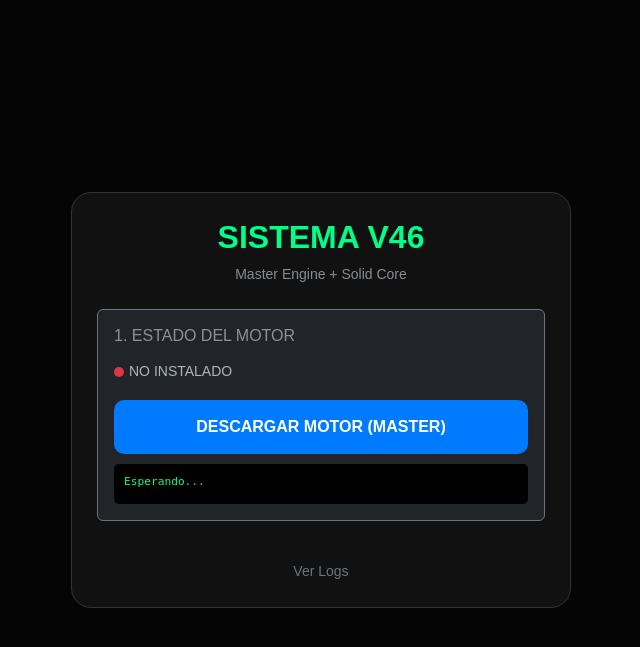
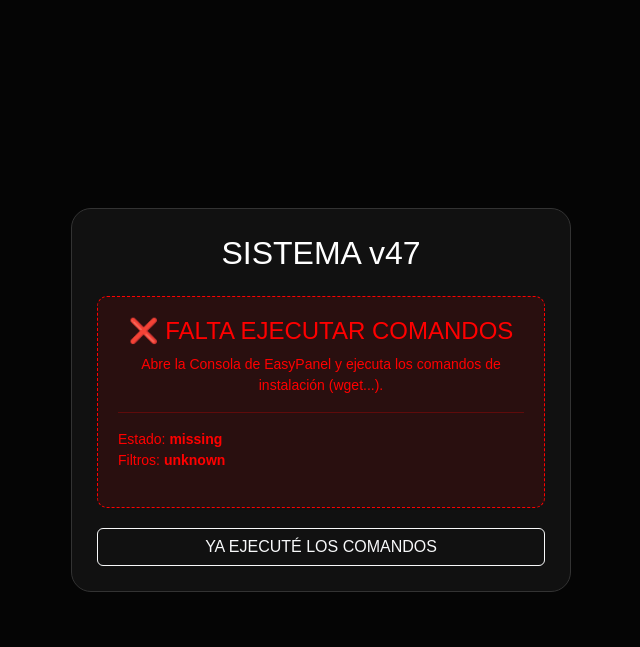
Before and after one commit to fermalhe983-cell/video-tool, a PHP site: page / in a window 1280 px wide. Shown: the top 647 px of the page, without its empty margins (319-959 px from the left). Run offline with PHP 8.4, Linux system fonts and the light colour scheme.

Commit message:
Update index.php

```diff
--- a/index.php
+++ b/index.php
@@ -1,24 +1,22 @@
 <?php
 // ==========================================
-// VIRAL REELS MAKER v46.0 (MASTER ENGINE + SOLID CORE)
-// Solución: Usa la versión 'GIT-MASTER' de FFmpeg que sí tiene 'drawtext'.
-// Elimina efectos de memoria (Blur) para evitar archivos corruptos (moov atom).
+// VIRAL REELS MAKER v47.0 (TERMINAL ENGINE)
+// Usa el motor 'ffmpeg' de 77MB que acabas de instalar manualmente.
 // ==========================================
 
-// Configuración de Servidor
+// Configuración Servidor Potente
 @ini_set('upload_max_filesize', '2048M');
 @ini_set('post_max_size', '2048M');
-@ini_set('max_execution_time', 1800);
-@ini_set('memory_limit', '2048M');
+@ini_set('max_execution_time', 1200);
+@ini_set('memory_limit', '4096M');
 @ini_set('display_errors', 0);
 
-// Directorios
+// Rutas
 $baseDir = __DIR__;
 $uploadDir = $baseDir . '/uploads';
 $processedDir = $baseDir . '/processed';
 $jobsDir = $baseDir . '/jobs';
-$binDir = $baseDir . '/bin';
-$ffmpegBin = $binDir . '/ffmpeg';
+$ffmpegBin = $baseDir . '/ffmpeg'; // TU ARCHIVO INSTALADO
 $logoPath = $baseDir . '/logo.png';
 $fontPath = $baseDir . '/font.ttf';
 $audioPath = $baseDir . '/news.mp3';
@@ -28,7 +26,6 @@ $logFile = $baseDir . '/ffmpeg_log.txt';
 if (!file_exists($uploadDir)) mkdir($uploadDir, 0777, true);
 if (!file_exists($processedDir)) mkdir($processedDir, 0777, true);
 if (!file_exists($jobsDir)) mkdir($jobsDir, 0777, true);
-if (!file_exists($binDir)) mkdir($binDir, 0777, true);
 
 // Limpieza
 foreach ([$uploadDir, $processedDir, $jobsDir] as $dir) {
@@ -39,64 +36,24 @@ foreach ([$uploadDir, $processedDir, $jobsDir] as $dir) {
 
 $action = $_GET['action'] ?? '';
 
-// ---> DIAGNÓSTICO MOTOR
+// ---> DIAGNÓSTICO
 $engineStatus = 'missing';
+$filterCheck = 'unknown';
+
 if (file_exists($ffmpegBin)) {
-    if (filesize($ffmpegBin) > 30000000) $engineStatus = 'installed'; // La versión Master pesa >30MB
-    else $engineStatus = 'corrupt';
-}
+    if (filesize($ffmpegBin) > 40000000) {
+        $engineStatus = 'installed';
+        if (!is_executable($ffmpegBin)) chmod($ffmpegBin, 0775);
 
-// ---> DESCARGAR MOTOR MASTER (La versión completa que tiene drawtext)
-if ($action === 'download_engine') {
-    header('Content-Type: application/json');
-
-    // URL de la versión GIT (Completa)
-    $url = "https://johnvansickle.com/ffmpeg/builds/ffmpeg-git-amd64-static.tar.xz";
-    $tarFile = $baseDir . '/master.tar.xz';
-
-    $fp = fopen($tarFile, 'w+');
-    $ch = curl_init($url);
-    curl_setopt($ch, CURLOPT_TIMEOUT, 900); // 15 minutos de timeout
-    curl_setopt($ch, CURLOPT_FILE, $fp);
-    curl_setopt($ch, CURLOPT_FOLLOWLOCATION, true);
-    curl_exec($ch);
-    $httpCode = curl_getinfo($ch, CURLINFO_HTTP_CODE);
-    curl_close($ch);
-    fclose($fp);
-
-    if ($httpCode !== 200 || filesize($tarFile) < 1000000) {
-        echo json_encode(['status'=>'error', 'msg'=>'Error descarga. Revisa internet.']); exit;
+        $check = shell_exec($ffmpegBin . " -filters 2>&1");
+        if (strpos($check, 'drawtext') !== false) {
+            $filterCheck = 'ok';
+        } else {
+            $filterCheck = 'bad_version';
+        }
+    } else {
+        $engineStatus = 'too_small';
     }
-
-    shell_exec("tar -xf " . escapeshellarg($tarFile) . " -C " . escapeshellarg($binDir));
-
-    $subDirs = glob($binDir . '/ffmpeg-*-static');
-    if (!empty($subDirs)) {
-        rename($subDirs[0] . '/ffmpeg', $ffmpegBin);
-        chmod($ffmpegBin, 0775);
-        shell_exec("rm -rf " . escapeshellarg($subDirs[0]));
-        unlink($tarFile);
-        echo json_encode(['status'=>'success']);
-    } else {
-        echo json_encode(['status'=>'error', 'msg'=>'Error al descomprimir Master.']);
-    }
-    exit;
-}
-
-// ---> TESTEAR MOTOR
-if ($action === 'test_engine') {
-    header('Content-Type: application/json');
-    if (!file_exists($ffmpegBin)) { echo json_encode(['status'=>'error', 'msg'=>'Falta motor']); exit; }
-    $output = shell_exec($ffmpegBin . " -version 2>&1");
-    // Buscamos si soporta drawtext
-    $filters = shell_exec($ffmpegBin . " -filters 2>&1");
-
-    if (strpos($filters, 'drawtext') !== false) {
-        echo json_encode(['status'=>'success', 'msg'=>'¡MOTOR PERFECTO! (Texto activado)']);
-    } else {
-        echo json_encode(['status'=>'error', 'msg'=>'Motor instalado pero sin soporte de texto.']);
-    }
-    exit;
 }
 
 // ---> DESCARGA
@@ -106,7 +63,7 @@ if ($action === 'download' && isset($_GET['file'])) {
     if (file_exists($filePath)) {
         if (ob_get_level()) ob_end_clean();
         header('Content-Type: video/mp4');
-        header('Content-Disposition: attachment; filename="VIRAL_MASTER_'.date('Hi').'.mp4"');
+        header('Content-Disposition: attachment; filename="VIRAL_FINAL_'.date('Hi').'.mp4"');
         header('Content-Length: ' . filesize($filePath));
         readfile($filePath);
         exit;
@@ -117,9 +74,11 @@ if ($action === 'download' && isset($_GET['file'])) {
 if ($action === 'upload' && $_SERVER['REQUEST_METHOD'] === 'POST') {
     header('Content-Type: application/json');
 
-    if (!file_exists($ffmpegBin)) { echo json_encode(['status'=>'error', 'msg'=>'Falta motor.']); exit; }
+    if ($engineStatus !== 'installed') {
+        echo json_encode(['status'=>'error', 'msg'=>'No encuentro el archivo ffmpeg.']); exit;
+    }
 
-    $jobId = uniqid('v46_');
+    $jobId = uniqid('v47_');
     $ext = pathinfo($_FILES['videoFile']['name'], PATHINFO_EXTENSION);
     $inputFile = "$uploadDir/{$jobId}_in.$ext";
     $outputFileName = "{$jobId}_viral.mp4";
@@ -127,7 +86,7 @@ if ($action === 'upload' && $_SERVER['REQUEST_METHOD'] === 'POST') {
     $jobFile = "$jobsDir/$jobId.json";
 
     if (!move_uploaded_file($_FILES['videoFile']['tmp_name'], $inputFile)) {
-        echo json_encode(['status'=>'error', 'msg'=>'Error al subir archivo.']); exit;
+        echo json_encode(['status'=>'error', 'msg'=>'Error subida PHP.']); exit;
     }
     chmod($inputFile, 0777);
 
@@ -144,7 +103,7 @@ if ($action === 'upload' && $_SERVER['REQUEST_METHOD'] === 'POST') {
     if(count($lines) > 3) { $lines = array_slice($lines, 0, 3); $lines[2] .= ".."; }
     $count = count($lines);
 
-    // Ajustes 720p (Equilibrio)
+    // Ajustes 720p
     if ($count == 1) { $barH = 160; $fSize = 75; $yPos = [90]; }
     elseif ($count == 2) { $barH = 240; $fSize = 65; $yPos = [70, 145]; }
     else { $barH = 300; $fSize = 55; $yPos = [60, 130, 200]; }
@@ -156,11 +115,10 @@ if ($action === 'upload' && $_SERVER['REQUEST_METHOD'] === 'POST') {
     $mirrorCmd = $useMirror ? ",hflip" : "";
     $filter = "";
 
-    // 1. FONDO SÓLIDO (CLAVE PARA EVITAR CRASH)
-    // El "blur" consume demasiada RAM. Usamos negro #000000.
+    // 1. FONDO NEGRO SÓLIDO
     $filter .= "color=c=black:s=720x1280[bg];";
 
-    // 2. VIDEO CENTRAL
+    // 2. VIDEO ESCALADO
     $filter .= "[0:v]scale=720:1280:force_original_aspect_ratio=decrease{$mirrorCmd}[fg];";
 
     // 3. MEZCLA
@@ -170,7 +128,7 @@ if ($action === 'upload' && $_SERVER['REQUEST_METHOD'] === 'POST') {
     // 4. BARRA
     $filter .= "{$lastStream}drawbox=x=0:y=40:w=iw:h={$barH}:color=black@0.9:t=fill";
 
-    // 5. TEXTO (Ahora sí funcionará con el motor Master)
+    // 5. TEXTO
     if ($useFont && !empty($lines)) {
         $fontSafe = str_replace('\\', '/', realpath($fontPath));
         foreach ($lines as $i => $line) {
@@ -191,7 +149,7 @@ if ($action === 'upload' && $_SERVER['REQUEST_METHOD'] === 'POST') {
         $filter .= "{$lastStream}copy[vfinal]";
     }
 
-    // 7. AUDIO (Separador ';' añadido)
+    // 7. AUDIO
     if ($audioPath) {
         $mIdx = $useLogo ? "2" : "1";
         $filter .= ";[{$mIdx}:a]volume=0.15[bgm];[0:a]volume=1.0[voice];[voice][bgm]amix=inputs=2:duration=first:dropout_transition=2[afinal]";
@@ -199,10 +157,10 @@ if ($action === 'upload' && $_SERVER['REQUEST_METHOD'] === 'POST') {
         $filter .= ";[0:a]atempo=1.0[afinal]";
     }
 
-    // EJECUCIÓN (Usamos el binario descargado)
+    // EJECUCIÓN
     $cmd = "nice -n 10 " . escapeshellarg($ffmpegBin) . " -y $inputs -filter_complex \"$filter\" -map \"$lastStream\" -map \"[afinal]\" -c:v libx264 -preset ultrafast -threads 2 -crf 27 -pix_fmt yuv420p -c:a aac -b:a 128k -movflags +faststart " . escapeshellarg($outputFile) . " >> $logFile 2>&1 &";
 
-    file_put_contents($logFile, "\n--- JOB $jobId (MASTER) ---\nCMD: $cmd\n", FILE_APPEND);
+    file_put_contents($logFile, "\n--- JOB $jobId ---\nCMD: $cmd\n", FILE_APPEND);
     exec($cmd);
 
     file_put_contents($jobFile, json_encode(['status' => 'processing', 'file' => $outputFileName, 'start' => time()]));
@@ -210,7 +168,7 @@ if ($action === 'upload' && $_SERVER['REQUEST_METHOD'] === 'POST') {
     exit;
 }
 
-// ---> ESTADO
+// ---> STATUS
 if ($action === 'status') {
     $id = preg_replace('/[^a-z0-9_]/', '', $_GET['jobId']);
     $jFile = "$jobsDir/$id.json";
@@ -225,7 +183,7 @@ if ($action === 'status') {
         } else {
             $logTail = shell_exec("tail -n 3 " . escapeshellarg($logFile));
             if (strpos($logTail, 'Error') !== false || strpos($logTail, 'Invalid') !== false) {
-                 echo json_encode(['status' => 'error', 'msg' => 'Error Motor: ' . substr($logTail, 0, 100)]);
+                 echo json_encode(['status' => 'error', 'msg' => 'FFmpeg Error: ' . substr($logTail, 0, 100)]);
             } elseif (time() - $data['start'] > 900) {
                  echo json_encode(['status' => 'error', 'msg' => 'Timeout.']);
             } else {
@@ -242,88 +200,73 @@ if ($action === 'status') {
 <head>
     <meta charset="UTF-8">
     <meta name="viewport" content="width=device-width, initial-scale=1.0">
-    <title>Viral v46 Master</title>
+    <title>Viral v47 Terminal</title>
     <link href="https://cdn.jsdelivr.net/npm/bootstrap@5.3.0/dist/css/bootstrap.min.css" rel="stylesheet">
-    <link href="https://fonts.googleapis.com/css2?family=Anton&family=Inter:wght@400;900&display=swap" rel="stylesheet">
     <style>
         body { background: #050505; color: #fff; padding: 20px; font-family: sans-serif; display: flex; align-items: center; justify-content: center; min-height: 100vh; }
         .card { background: #111; border: 1px solid #333; max-width: 500px; width: 100%; padding: 25px; border-radius: 20px; }
-        h2 { color: #00ff88; text-align: center; text-transform: uppercase; font-weight: 800; }
-        .btn-action { width: 100%; padding: 15px; border-radius: 10px; border: none; font-weight: bold; cursor: pointer; margin-top: 10px; }
-        .btn-dl { background: #007bff; color: white; }
-        .btn-test { background: #ffc107; color: black; }
-        .btn-go { background: #00ff88; color: #000; }
-        .status-dot { height: 10px; width: 10px; border-radius: 50%; display: inline-block; margin-right: 5px; }
-        .bg-red { background: #dc3545; }
-        .bg-green { background: #28a745; }
-        .log-box { font-family: monospace; font-size: 0.7rem; color: #00ff88; background: #000; padding: 10px; border-radius: 5px; margin-top: 10px; min-height: 40px; word-break: break-all; }
+        .status-box { padding: 20px; text-align: center; border-radius: 10px; margin-bottom: 20px; border: 1px dashed #555; }
+        .success { border-color: #0f0; color: #0f0; background: rgba(0,255,0,0.1); }
+        .fail { border-color: #f00; color: #f00; background: rgba(255,0,0,0.1); }
+        .btn-go { width: 100%; padding: 15px; background: #0f0; color: #000; font-weight: bold; border: none; border-radius: 10px; cursor: pointer; }
         .hidden { display: none; }
     </style>
 </head>
 <body>
 
 <div class="card">
-    <h2>Sistema v46</h2>
-    <p class="text-center text-muted small mb-4">Master Engine + Solid Core</p>
+    <h2 class="text-center mb-4 text-white">SISTEMA v47</h2>
 
-    <div class="step mb-4 p-3 border border-secondary rounded bg-dark">
-        <h6 class="text-muted text-uppercase mb-3">1. Estado del Motor</h6>
-        <div class="d-flex align-items-center mb-2">
-            <span class="status-dot <?php echo $engineStatus == 'installed' ? 'bg-green' : 'bg-red'; ?>"></span>
-            <span class="small"><?php echo $engineStatus == 'installed' ? 'INSTALADO (Master)' : 'NO INSTALADO'; ?></span>
+    <?php if ($engineStatus === 'installed' && $filterCheck === 'ok'): ?>
+        <div class="status-box success">
+            <h4>✅ MOTOR MASTER DETECTADO</h4>
+            <p class="small mb-0">Instalación vía Terminal exitosa.</p>
         </div>
-        <?php if($engineStatus != 'installed'): ?>
-            <button class="btn-dl btn-action" onclick="runAction('download_engine')">DESCARGAR MOTOR (MASTER)</button>
-        <?php else: ?>
-            <button class="btn-test btn-action" onclick="runAction('test_engine')">TESTEAR MOTOR</button>
-        <?php endif; ?>
-        <div id="log1" class="log-box">Esperando...</div>
+
+        <div id="uiInput">
+            <input type="text" id="tIn" class="form-control bg-dark text-white mb-3" placeholder="TÍTULO..." autocomplete="off">
+            <input type="file" id="fIn" class="form-control bg-dark text-white mb-3">
+            <div class="form-check form-switch mb-3 text-center">
+                <input class="form-check-input float-none" type="checkbox" id="mirrorCheck">
+                <label class="text-white small">Espejo</label>
+            </div>
+            <button class="btn-go" onclick="process()">RENDERIZAR</button>
+        </div>
+
+    <?php else: ?>
+        <div class="status-box fail">
+            <h4>❌ FALTA EJECUTAR COMANDOS</h4>
+            <p class="small">Abre la Consola de EasyPanel y ejecuta los comandos de instalación (wget...).</p>
+            <hr>
+            <p class="small text-start">
+                Estado: <b><?php echo $engineStatus; ?></b><br>
+                Filtros: <b><?php echo $filterCheck; ?></b>
+            </p>
+        </div>
+        <button onclick="location.reload()" class="btn btn-outline-light w-100">YA EJECUTÉ LOS COMANDOS</button>
+    <?php endif; ?>
+
+    <div id="uiProcess" class="hidden text-center mt-4">
+        <div class="spinner-border text-success mb-2"></div>
+        <p>Procesando...</p>
+        <div id="log" class="small text-muted font-monospace">Iniciando...</div>
     </div>
 
-    <?php if($engineStatus == 'installed'): ?>
-    <div class="step p-3 border border-secondary rounded bg-dark">
-        <h6 class="text-muted text-uppercase mb-3">2. Editor</h6>
-        <input type="text" id="tIn" class="form-control bg-black text-white border-secondary mb-2" placeholder="TÍTULO GANCHO..." autocomplete="off">
-        <input type="file" id="fIn" class="form-control bg-black text-white border-secondary mb-2">
-
-        <div class="form-check form-switch mb-2">
-            <input class="form-check-input" type="checkbox" id="mirrorCheck">
-            <label class="form-check-label text-white small">Modo Espejo</label>
-        </div>
-
-        <button class="btn-go btn-action" onclick="uploadVideo()">RENDERIZAR AHORA</button>
+    <div id="uiResult" class="hidden text-center mt-4">
+        <div id="vidContainer" class="ratio ratio-9x16 bg-black mb-3 border border-secondary rounded"></div>
+        <a id="dlLink" href="#" class="btn btn-primary w-100">DESCARGAR</a>
+        <button onclick="location.reload()" class="btn btn-outline-secondary w-100 mt-2">Nuevo</button>
     </div>
-
-    <div id="processBox" class="hidden text-center mt-3">
-        <div class="spinner-border text-success mb-2"></div>
-        <p class="small text-muted">Procesando...</p>
-        <div id="procLog" class="log-box text-start">Iniciando...</div>
-        <a id="dlLink" href="#" class="btn-action btn-primary mt-2 d-block text-decoration-none hidden">BAJAR VIDEO</a>
-    </div>
-    <?php endif; ?>
-
-    <a href="?action=viewlog" target="_blank" class="d-block text-center mt-3 small text-decoration-none text-secondary">Ver Logs</a>
 </div>
 
 <script>
-async function runAction(act) {
-    document.getElementById('log1').innerText = "Descargando... (Puede tardar 2 mins)";
-    try {
-        const res = await fetch('?action=' + act);
-        const data = await res.json();
-        document.getElementById('log1').innerText = data.msg || data.status;
-        if(data.status === 'success') setTimeout(() => location.reload(), 1500);
-    } catch(e) {
-        document.getElementById('log1').innerText = "Error de red.";
-    }
-}
-
-async function uploadVideo() {
+async function process() {
     const tIn = document.getElementById('tIn').value;
     const fIn = document.getElementById('fIn').files[0];
-    if(!fIn) return alert("Sube un video");
+    if(!fIn) return alert("Sube video");
 
-    document.getElementById('processBox').classList.remove('hidden');
+    document.getElementById('uiInput').classList.add('hidden');
+    document.getElementById('uiProcess').classList.remove('hidden');
 
     const fd = new FormData();
     fd.append('videoTitle', tIn.toUpperCase());
@@ -334,10 +277,8 @@ async function uploadVideo() {
         const res = await fetch('?action=upload', {method:'POST', body:fd});
         const data = await res.json();
         if(data.status === 'success') track(data.jobId);
-        else document.getElementById('procLog').innerText = "Error: " + data.msg;
-    } catch(e) {
-        document.getElementById('procLog').innerText = "Error subida.";
-    }
+        else { alert(data.msg); location.reload(); }
+    } catch(e) { alert("Error"); location.reload(); }
 }
 
 function track(id) {
@@ -345,22 +286,19 @@ function track(id) {
         try {
             const res = await fetch(`?action=status&jobId=${id}`);
             const data = await res.json();
-
             if(data.status === 'finished') {
                 clearInterval(i);
-                document.getElementById('procLog').innerText = "¡TERMINADO!";
-                document.getElementById('dlLink').href = '?action=download&file=' + data.file;
-                document.getElementById('dlLink').classList.remove('hidden');
+                document.getElementById('uiProcess').classList.add('hidden');
+                document.getElementById('uiResult').classList.remove('hidden');
+                document.getElementById('dlLink').href = '?action=download&file='+data.file;
+                document.getElementById('vidContainer').innerHTML = `<video src="processed/${data.file}" controls autoplay muted loop class="w-100 h-100"></video>`;
             } else if(data.status === 'error') {
                 clearInterval(i);
-                document.getElementById('procLog').innerText = data.msg;
-            } else {
-                if(data.debug) document.getElementById('procLog').innerText = "Procesando...";
+                alert(data.msg); location.reload();
             }
         } catch {}
     }, 2000);
 }
-
 document.getElementById('tIn')?.addEventListener('input', function() { this.value = this.value.toUpperCase(); });
 </script>
 </body>
```
